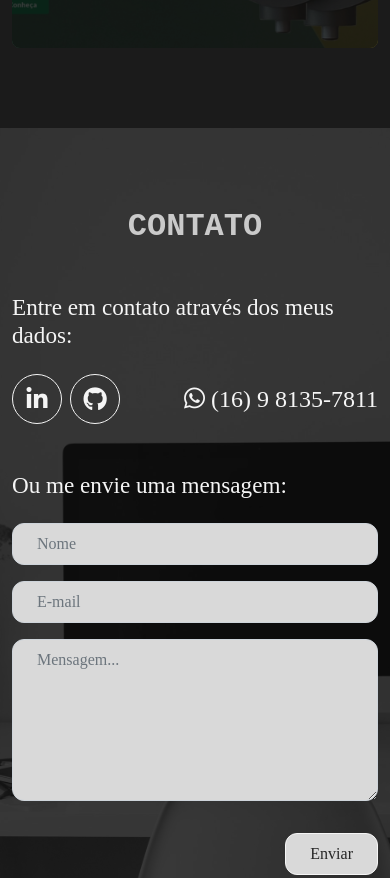
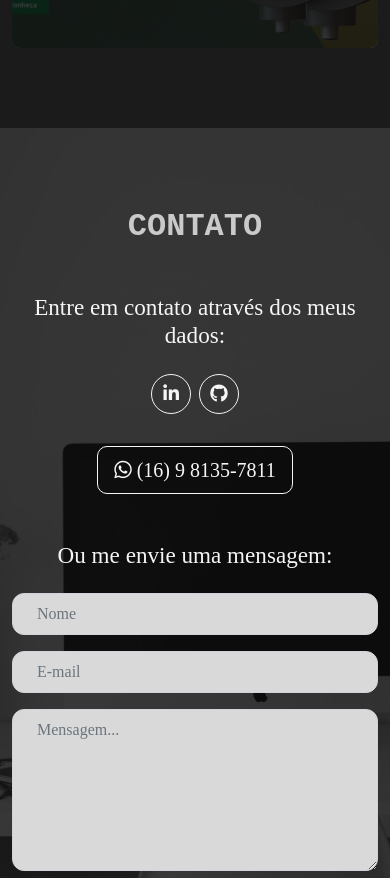
Before and after one commit to HeDz7/portfolio, a website: page index.html in a window 390 px wide. Shown: the part 5819-6697 px from the top of the page. Drawn offline with nearby package versions, Linux system fonts and the light colour scheme; a web font is replaced by a local one.

Commit message:
ajuste contato wpp

```diff
--- a/assets/css/_contact.scss
+++ b/assets/css/_contact.scss
@@ -35,7 +35,6 @@
 
       .datas {
         @include center(space-between);
-        font-size: 1.5rem;
 
         .social-medias {
           @include center(start);
@@ -43,11 +42,11 @@
 
           a {
             @include center(center);
-            width: 1rem;
-            height: 1rem;
+            width: 2.5rem;
+            height: 2.5rem;
             border-radius: 50%;
             border: 1px solid $gray-2;
-            padding: 1.5rem;
+            padding: 0.5rem;
             background-color: transparent;
             transition: 0.5s ease-in-out;
 
@@ -63,7 +62,7 @@
 
             i {
               color: $gray-2;
-              font-size: 1.5rem;
+              font-size: 1.125rem;
               transition: 0.5 ease-in-out;
             }
           }
@@ -71,18 +70,28 @@
 
         .tel {
           color: $gray-2;
+          font-size: 1.25rem;
+          border: 1px solid $gray-2;
+          padding: 0.5rem 1rem;
+          border-radius: 10px;
+
+          .number {
+            transition: 0.2s ease-in-out;
+          }
 
           i {
-            transition: .2s;
+            transition: 0.2s;
           }
 
           &:hover {
+            border: 1px solid #26c943;
+
             .number {
-              text-decoration: underline;
+              color: #26c943;
             }
 
             i {
-              color: #26C943;
+              color: #26c943;
             }
           }
         }
@@ -202,6 +211,20 @@
       }
     }
   }
+
+  @media screen and (max-width: 568px) {
+    text-align: center;
+
+    .col-form {
+      .col-social {
+        .datas {
+          flex-direction: column;
+          justify-content: center;
+          row-gap: 2rem;
+        }
+      }
+    }
+  }
 }
 
 @keyframes tremolo {
```
Also changed, not shown: assets/css/style.css, 1 other file.
